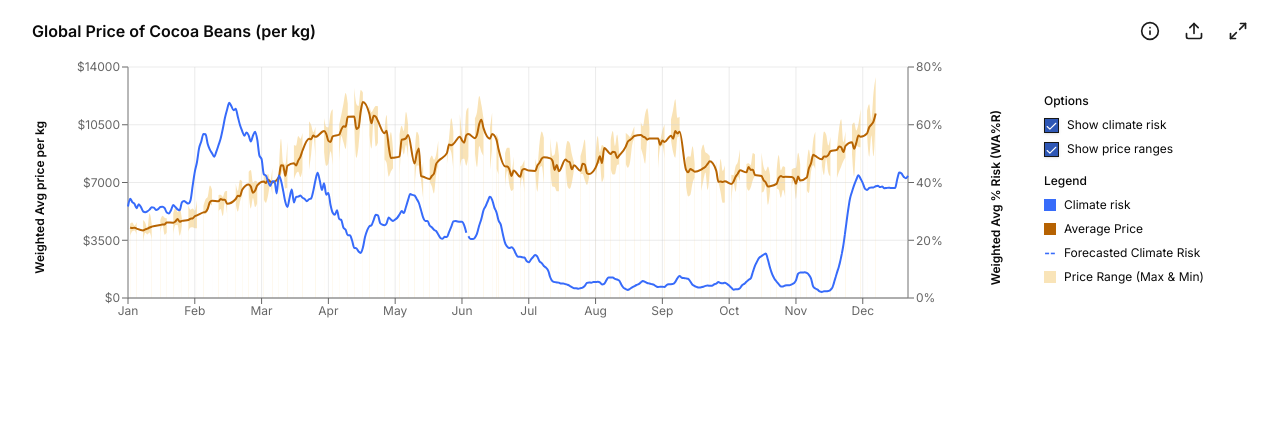
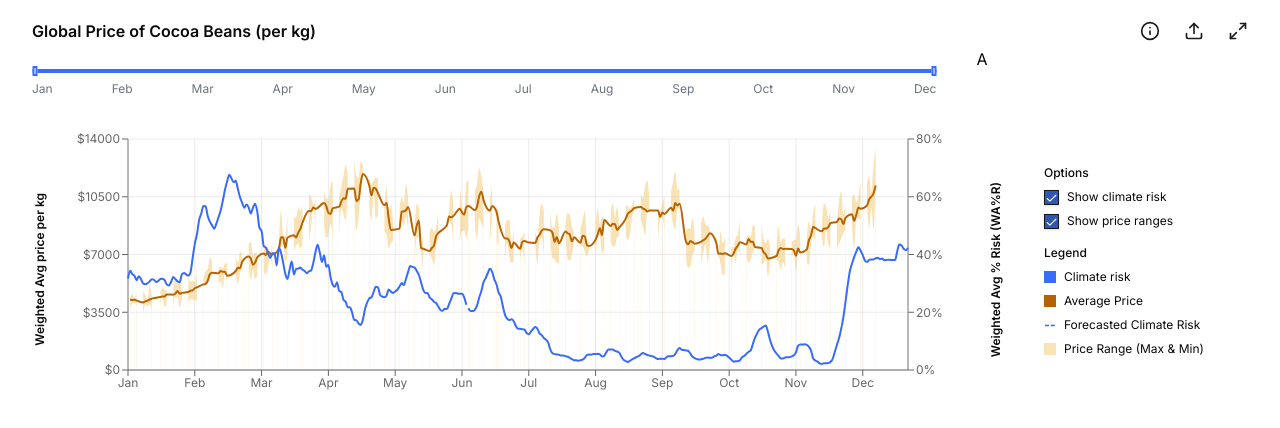
Before and after one commit to RRFayad/helios-project, a Next.js app: page / in a window 1280 px wide. Shown: the top 428 px of the page. Built offline with nearby package versions, Linux system fonts and the light colour scheme.

Commit message:
feat(timeline): WIP | Start implementing timeline component

```diff
--- a/package.json
+++ b/package.json
@@ -10,6 +10,7 @@
   },
   "dependencies": {
     "@radix-ui/react-checkbox": "^1.1.3",
+    "@radix-ui/react-slider": "^1.2.2",
     "class-variance-authority": "^0.7.1",
     "clsx": "^2.1.1",
     "date-fns": "^4.1.0",
--- a/src/app/page.tsx
+++ b/src/app/page.tsx
@@ -10,7 +10,7 @@ export default function Home() {
     <>
       <Header />
       <main className="h-full">
-        {/* <TimeSelector /> */}
+        <TimeSelector />
         <div className="grid grid-cols-[5fr_1fr] gap-x-10">
           <div className="flex w-full flex-row items-center justify-center">
             <div className="text-xs font-semibold [-webkit-transform:rotate(180deg)] [writing-mode:vertical-lr]">
--- a/src/components/TimeSelector.tsx
+++ b/src/components/TimeSelector.tsx
@@ -1,5 +1,22 @@
+import { useState } from "react";
+import { DualRangeSlider } from "./ui/dual-range-slider";
+
 function TimeSelector() {
-  return <div className="h-[72px] bg-yellow-50"></div>;
+  const [values, setValues] = useState([0, 11]);
+  return (
+    <div className="grid h-[72px] grid-cols-[10fr_3fr] gap-x-10">
+      <DualRangeSlider
+        value={values}
+        onValueChange={setValues}
+        min={0}
+        max={11}
+        step={1}
+        className="mx-10 w-full"
+      />
+
+      <div className="w-full">A</div>
+    </div>
+  );
 }
 
 export default TimeSelector;
--- /dev/null
+++ b/src/components/ui/dual-range-slider.tsx
@@ -0,0 +1,82 @@
+"use client";
+
+import * as React from "react";
+import * as SliderPrimitive from "@radix-ui/react-slider";
+
+import { cn } from "@/lib/utils";
+
+interface DualRangeSliderProps
+  extends React.ComponentProps<typeof SliderPrimitive.Root> {
+  labelPosition?: "top" | "bottom";
+  label?: (value: number | undefined) => React.ReactNode;
+}
+
+const DualRangeSlider = React.forwardRef<
+  React.ElementRef<typeof SliderPrimitive.Root>,
+  DualRangeSliderProps
+>(({ className, label, labelPosition = "top", ...props }, ref) => {
+  const initialValue = Array.isArray(props.value)
+    ? props.value
+    : [props.min, props.max];
+
+  return (
+    <div
+      className={`flex flex-col items-center justify-center ${className} mx-auto`}
+    >
+      <SliderPrimitive.Root
+        ref={ref}
+        className={cn(
+          "relative flex w-full touch-none select-none items-center",
+          className,
+        )}
+        {...props}
+      >
+        <SliderPrimitive.Track className="relative h-1 w-full grow overflow-hidden rounded-full bg-project-gray">
+          <SliderPrimitive.Range className="absolute h-full bg-project-blue" />
+        </SliderPrimitive.Track>
+
+        {initialValue.map((value, index) => (
+          <React.Fragment key={index}>
+            <SliderPrimitive.Thumb className="relative z-10 block h-[10px] w-[5px] cursor-pointer border-2 border-project-blue bg-white shadow-lg transition-all focus-visible:outline-none focus-visible:ring-2 focus-visible:ring-blue-500 focus-visible:ring-offset-2 disabled:pointer-events-none disabled:opacity-50">
+              {label && (
+                <span
+                  className={cn(
+                    "absolute flex w-full justify-center text-xs text-gray-700",
+                    labelPosition === "top" && "-top-6",
+                    labelPosition === "bottom" && "top-4",
+                  )}
+                >
+                  {label(value)}
+                </span>
+              )}
+            </SliderPrimitive.Thumb>
+          </React.Fragment>
+        ))}
+      </SliderPrimitive.Root>
+
+      <div
+        className={`relative mt-2 flex w-full justify-between text-xs text-gray-500 ${className}`}
+      >
+        {[
+          "Jan",
+          "Feb",
+          "Mar",
+          "Apr",
+          "May",
+          "Jun",
+          "Jul",
+          "Aug",
+          "Sep",
+          "Oct",
+          "Nov",
+          "Dec",
+        ].map((month, index) => (
+          <span key={index}>{month}</span>
+        ))}
+      </div>
+    </div>
+  );
+});
+DualRangeSlider.displayName = "DualRangeSlider";
+
+export { DualRangeSlider };
```
Also changed, not shown: 1 other file (tests, documents, lock files or other folders).
